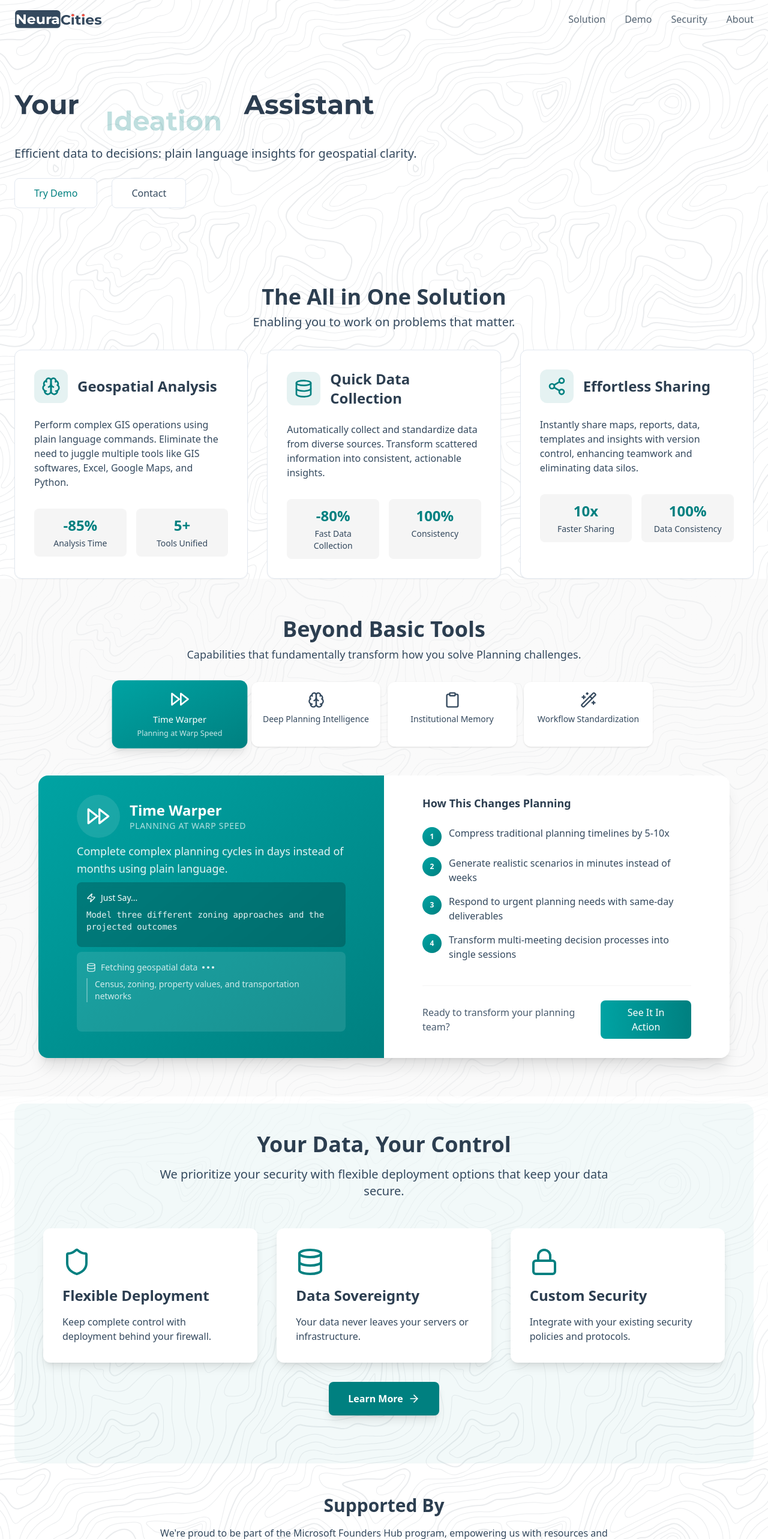
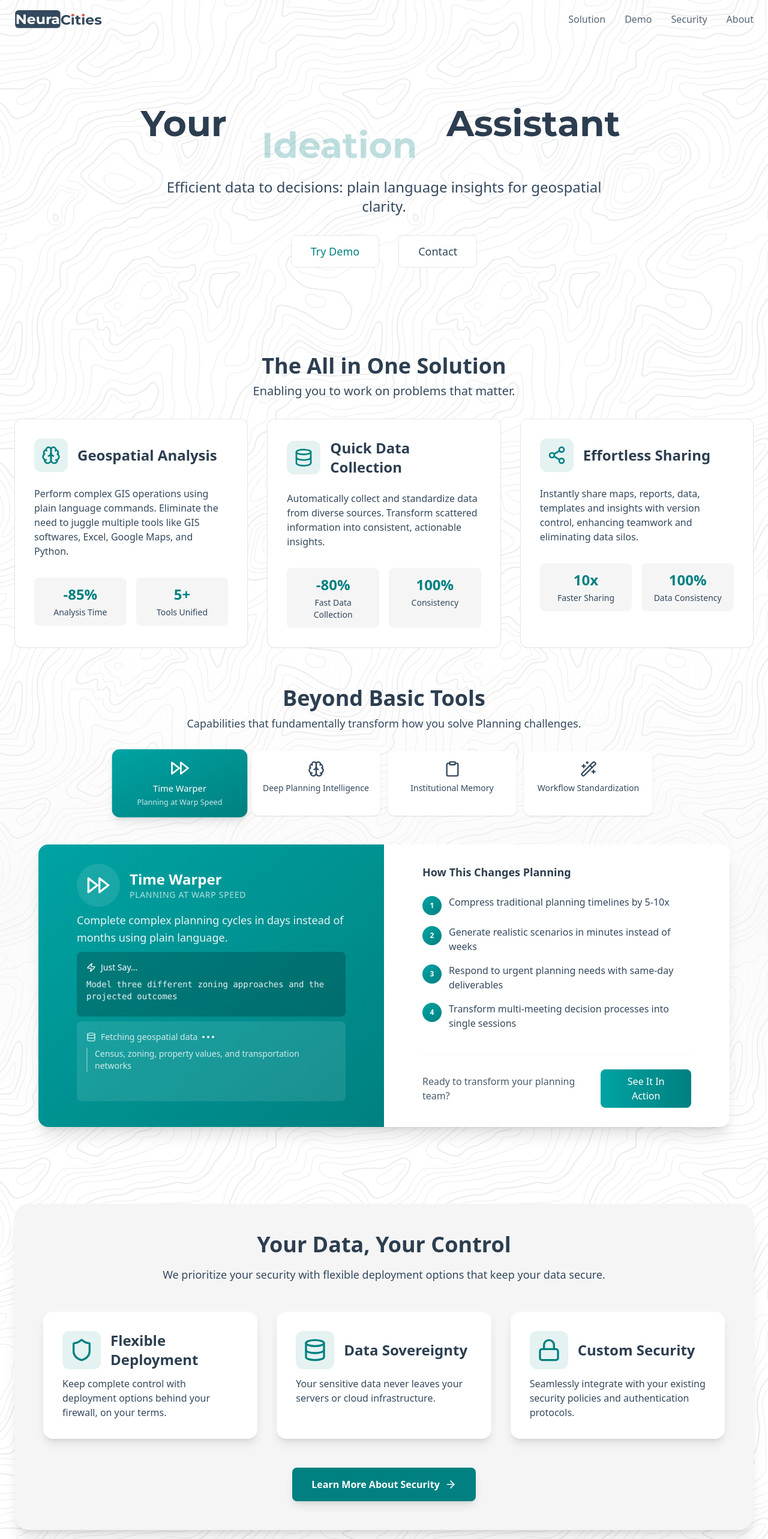
Before and after one commit to NeuraCities/Website, a Next.js app: page / in a window 1280 px wide. Shown: the top 2566 px of the page at 60% size. Built offline with nearby package versions, Linux system fonts and the light colour scheme.

Commit message:
Some minor changes and disclaimer

```diff
--- a/src/app/features/page.tsx
+++ b/src/app/features/page.tsx
@@ -235,7 +235,7 @@ const FeatureSection: React.FC = () => {
   }, []);
 
   return (
-    <div className="w-full bg-gradient-to-b from-neutral/50 to-neutral/50 py-16 px-4">
+    <div className="w-full bg-gradient-to-b from-transparent via-neutral/50 to-transparent py-16 px-4">
       <div className="max-w-6xl mx-auto">
         <h2 className="text-4xl font-bold text-center text-primary mb-2">Beyond Basic Tools</h2>
         <p className="text-lg text-center mb-8 text-secondary max-w-2xl mx-auto">
--- a/src/app/page.tsx
+++ b/src/app/page.tsx
@@ -276,33 +276,34 @@ useEffect(() => {
       <JsonLd data={websiteSchema} />
       <JsonLd data={organizationSchema} />
       {/* Hero Section */}
-      <header className="relative bg-transparent py-32 overflow-hidden">
+      <header className="relative bg-transparent py-32 sm:py-36 overflow-hidden">
         <div className="absolute inset-0 bg-transparent" />
         <div className="container mx-auto px-6 relative">
-          <div className="max-w-4xl text-center sm:text-left">
+          <div className="max-w-4xl sm:max-w-5xl mx-auto text-center">
             {/*<div className="inline-block bg-coral/10 font-bold text-coral px-4 py-2 rounded-full mb-4">
               Do More.
             </div>*/}
-            <h1 className="text-5xl font-bold text-primary mb-4 leading-tight flex">
+            <h1 className="text-5xl sm:text-4xl text-center font-bold text-primary mb-4 sm:mb-6 leading-tight flex justify-center">
               <Lottie
                 animationData={animationData}
                 loop={true}
                 autoplay={true}
-                className="h-12 sm:h-24 md:h-20 lg:h-24"
+                className="h-12 sm:h-28 md:h-24 lg:h-32"
               />
             </h1>
-            <p className="text-xl text-secondary mb-6 leading-relaxed">
-              Efficient data to decisions: plain language insights for geospatial clarity.            </p>
-            <div className="flex flex-col sm:flex-row gap-6 items-start sm:items-center">
+            <p className="text-xl sm:text-2xl text-secondary mb-6 sm:mb-8 leading-relaxed max-w-3xl mx-auto">
+              Efficient data to decisions: plain language insights for geospatial clarity.
+            </p>
+            <div className="flex flex-row gap-4 sm:gap-8 items-center justify-center">
               <button
                 onClick={() => router.push('/demo', { scroll: true })}
-              className="bg-white border text-coral px-8 py-3 rounded-lg transition-transform hover:bg-coral hover:text-white"
+                className="bg-white border text-coral px-8 py-2 sm:px-8 sm:py-3 rounded-lg text-base sm:text-lg font-medium transition-transform hover:bg-coral hover:text-white hover:scale-105"
               >
                 Try Demo
               </button>
               <button
                 onClick={() => router.push('/contact', { scroll: true })}
-              className="bg-white border text-secondary px-8 py-3 rounded-lg transition-transform hover:bg-secondary hover:text-white"
+                className="bg-white border text-secondary px-8 py-2 sm:px-8 sm:py-3 rounded-lg text-base sm:text-lg font-medium transition-transform hover:bg-secondary hover:text-white hover:scale-105"
               >
                 Contact
               </button>
@@ -362,50 +363,67 @@ useEffect(() => {
         <FeatureSection />
 
       {/* Security Section */}
-      <section className="py-3 bg-gradient-to-b from-white/80 to-transparent">
+<section className="py-16 bg-transparent">
   <div className="container mx-auto px-6">
-          <div className="bg-coral/5 rounded-2xl p-12">
+    <div className="bg-neutral rounded-3xl p-8 sm:p-12 shadow-xl">
       <div className="text-center max-w-3xl mx-auto mb-12">
-              <h2 className="text-4xl font-bold text-primary mb-4">
+        <h2 className="text-4xl sm:text-4xl font-bold text-primary mb-4">
           Your Data, Your Control
         </h2>
-              <p className="text-xl text-secondary">
+        <p className="text-lg text-secondary max-w-4xl mx-auto">
           We prioritize your security with flexible deployment options that keep your data secure.
         </p>
       </div>
-            <div className="grid grid-cols-1 md:grid-cols-3 gap-8">
-              <div className="bg-white rounded-xl p-8 shadow-lg">
-                <Shield className="w-12 h-12 text-coral mb-4" />
-                <h3 className="text-2xl font-bold text-primary mb-4">Flexible Deployment</h3>
+
+      <div className="grid grid-cols-1 md:grid-cols-3 gap-6 md:gap-8">
+        <div className="bg-white rounded-2xl p-8 shadow-lg hover:shadow-xl transition-all duration-300 transform hover:-translate-y-1">
+          <div className="flex items-center mb-3">
+            <div className="bg-coral/10 p-3 rounded-xl inline-block mr-4">
+              <Shield className="w-10 h-10 text-coral" />
+            </div>
+            <h3 className="text-2xl font-bold text-primary">Flexible Deployment</h3>
+          </div>
           <p className="text-secondary">
-                  Keep complete control with deployment behind your firewall.
+            Keep complete control with deployment options behind your firewall, on your terms.
           </p>
         </div>
-              <div className="bg-white rounded-xl p-8 shadow-lg">
-                <Database className="w-12 h-12 text-coral mb-4" />
-                <h3 className="text-2xl font-bold text-primary mb-4">Data Sovereignty</h3>
+
+        <div className="bg-white rounded-2xl p-8 shadow-lg hover:shadow-xl transition-all duration-300 transform hover:-translate-y-1">
+          <div className="flex items-center mb-3">
+            <div className="bg-coral/10 p-3 rounded-xl inline-block mr-4">
+              <Database className="w-10 h-10 text-coral" />
+            </div>
+            <h3 className="text-2xl font-bold text-primary">Data Sovereignty</h3>
+          </div>
           <p className="text-secondary">
-                  Your data never leaves your servers or infrastructure.
+            Your sensitive data never leaves your servers or cloud infrastructure.
           </p>
         </div>
-              <div className="bg-white rounded-xl p-8 shadow-lg">
-                <Lock className="w-12 h-12 text-coral mb-4" />
-                <h3 className="text-2xl font-bold text-primary mb-4">Custom Security</h3>
+
+        <div className="bg-white rounded-2xl p-8 shadow-lg hover:shadow-xl transition-all duration-300 transform hover:-translate-y-1">
+          <div className="flex items-center mb-3">
+            <div className="bg-coral/10 p-3 rounded-xl inline-block mr-4">
+              <Lock className="w-10 h-10 text-coral" />
+            </div>
+            <h3 className="text-2xl font-bold text-primary">Custom Security</h3>
+          </div>
           <p className="text-secondary">
-                  Integrate with your existing security policies and protocols.
+            Seamlessly integrate with your existing security policies and authentication protocols.
           </p>
         </div>
       </div>
-            <div className="py-8 text-center">
-              <Link href="/security">
-                <button className="bg-coral text-white px-8 py-4 rounded-lg font-semibold shadow-lg hover:bg-opacity-90 transition-all inline-flex items-center gap-2">
-                  Learn More <ArrowRight className="w-5 h-5" />
+
+      <div className="mt-12 text-center">
+        <Link href="/security" className="group">
+          <button className="bg-coral text-white px-8 py-4 rounded-lg font-semibold shadow-lg hover:bg-opacity-90 transition-all inline-flex items-center gap-2 group-hover:gap-3">
+            Learn More About Security <ArrowRight className="w-5 h-5 transition-transform group-hover:translate-x-1" />
           </button>
         </Link>
       </div>
     </div>
   </div>
 </section>
+
       <section className="py-0 bg-transparent">
         <div className="container mx-auto px-4 md:px-6">
           <div className="relative">
--- a/src/app/security/page.tsx
+++ b/src/app/security/page.tsx
@@ -49,33 +49,34 @@ const SecurityPage = () => {
   const securityFeatures = [
     {
       title: 'Data Protection',
-      description: 'End-to-end encryption for all data at rest and in transit',
+      description: 'End-to-end encryption with AES-256 for data at rest and in transit.',
       icon: <Lock className="w-6 h-6 text-coral" />
     },
     {
       title: 'Access Control',
-      description: 'Role-based access control with detailed audit logging',
+      description: 'Robust role-based access control integrated with LDAP/SSO and comprehensive audit logging.',
       icon: <Shield className="w-6 h-6 text-coral" />
     },
     {
       title: 'Compliance',
-      description: 'Built to meet government and enterprise security standards',
+      description: 'Built to meet GDPR, HIPAA, and SOC 2 standards, ensuring enterprise-grade security.',
       icon: <CheckCircle2 className="w-6 h-6 text-coral" />
     }
   ];
+
 
   return (
     <div className="min-h-screen bg-transparent">
       {/* Hero Section */}
       <header className="relative bg-transparent py-32 overflow-hidden">
-        <div className="absolute inset-0 bg-gradient-to-r from-primary/5 to-transparent" />
+        <div className="absolute inset-0 bg-transparent" />
         <div className="container mx-auto px-6 relative">
           <div className="max-w-4xl">
             <div className="inline-block bg-coral/10 text-coral px-4 py-2 rounded-full mb-6">
               Enterprise-Grade Security
             </div>
-            <h1 className="text-5xl font-bold text-primary mb-6 leading-tight">
-              Secure and Flexible <span className="text-coral">Deployment Options</span>
+            <h1 className="text-5xl font-bold text-coral mb-6 leading-tight">
+              Secure and Flexible <span className="text-primary">Deployment Options</span>
             </h1>
             <p className="text-xl text-secondary leading-relaxed">
               Deploy NeuraCities with confidence using our enterprise-ready security features and flexible infrastructure options.
@@ -85,18 +86,20 @@ const SecurityPage = () => {
       </header>
 
       {/* Security Features Section */}
-      <section className="bg-gradient-to-b from-primary/5 to-transparent">
+      <section className="bg-transparent">
         <div className="container mx-auto px-6">
           <div className="grid grid-cols-1 md:grid-cols-3 gap-8">
             {securityFeatures.map((feature, index) => (
-              <Card key={index} className="bg-white">
+              <Card key={index} className="bg-white hover:shadow-lg transition-shadow duration-300">
                 <CardHeader>
-                  <div className="bg-coral/10 p-3 rounded-xl w-fit mb-4">
-                    {feature.icon}
+                  <div className="flex items-center mb-1">
+                    <div className="bg-coral/10 p-3 rounded-xl inline-block mr-4">
+                      {feature.icon}
+                    </div>
+                    <CardTitle className="text-2xl font-semibold text-primary">
+                      {feature.title}
+                    </CardTitle>
                   </div>
-                  <CardTitle className="text-xl font-semibold text-primary">
-                    {feature.title}
-                  </CardTitle>
                 </CardHeader>
                 <CardContent>
                   <p className="text-secondary">{feature.description}</p>
@@ -107,9 +110,10 @@ const SecurityPage = () => {
         </div>
       </section>
 
+
       {/* Deployment Options Section */}
-      <section className="py-24 bg-gradient-to-b from-transparent to-white/50">
-        <div className="container mx-auto px-6">
+      <section className="py-24 bg-transparent">
+        <div className="container bg-neutral py-6 rounded-2xl mx-auto px-6">
           <div className="text-center max-w-3xl mx-auto mb-16">
             <h2 className="text-4xl font-bold text-primary mb-4">
               Flexible Deployment Options
--- a/src/components/ChatSection.js
+++ b/src/components/ChatSection.js
@@ -1240,6 +1240,8 @@ Click below to begin </h1>
   >
   <span className="font-medium relative z-10">I want to evaluate the Resilience of Infrastructure around downtown Austin</span>
   </button>
+  <h3 className="text-sm mt-10 mb-0 font-semi-bold text-coral underline">Disclaimer</h3>
+  <p className="text-xs max-w-xl text-secondary leading-relaxed"> This demo is provided for informational and illustrative purposes only. The data and visualizations shown are not guaranteed to be complete, accurate, or up-to-date and should not be used as the sole basis for any decision-making.</p>
           </div>
           ) : (
             <div className="space-y-4">
```
Lines whose indentation alone changed are shown as unchanged.
